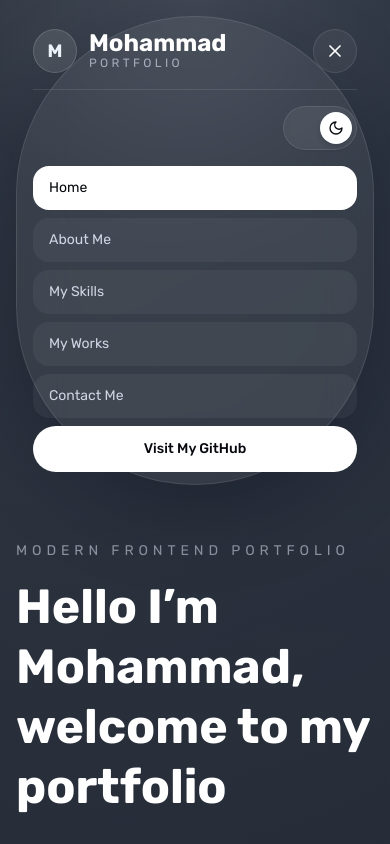
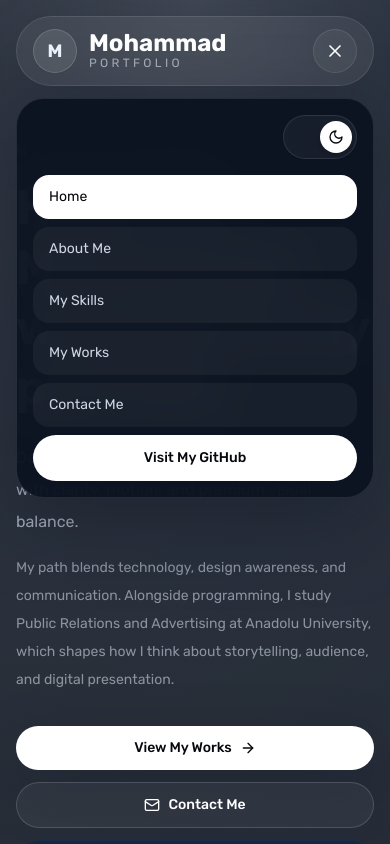
Before and after one commit to mBaharlou/my-portfolio, a React (Vite) app: page / in a window 390 px wide. Both pictures are taken after a click on the button "Toggle navigation menu". Shown: the top 844 px of the page. Built offline with nearby package versions, Linux system fonts and the light colour scheme.

Commit message:
fix mobile menu bug

```diff
--- a/src/components/layout/Navbar.jsx
+++ b/src/components/layout/Navbar.jsx
@@ -11,7 +11,7 @@ function Navbar() {
 
   return (
     <header className="sticky top-0 z-50">
-      <div className="mx-auto max-w-7xl px-4 pt-4 sm:px-6 lg:px-8">
+      <div className="relative mx-auto max-w-7xl px-4 pt-4 sm:px-6 lg:px-8">
         <motion.nav
           initial={{ y: -24, opacity: 0 }}
           animate={{ y: 0, opacity: 1 }}
@@ -67,17 +67,19 @@ function Navbar() {
               {isOpen ? <X size={20} /> : <Menu size={20} />}
             </button>
           </div>
+        </motion.nav>
 
         <AnimatePresence>
           {isOpen && (
             <motion.div
-                initial={{ opacity: 0, height: 0 }}
-                animate={{ opacity: 1, height: 'auto' }}
-                exit={{ opacity: 0, height: 0 }}
-                transition={{ duration: 0.3 }}
-                className="overflow-hidden lg:hidden"
+              initial={{ opacity: 0, y: -10 }}
+              animate={{ opacity: 1, y: 0 }}
+              exit={{ opacity: 0, y: -8 }}
+              transition={{ duration: 0.22, ease: 'easeOut' }}
+              className="absolute inset-x-4 top-full mt-3 lg:hidden sm:inset-x-6"
             >
-                <div className="mt-4 space-y-2 border-t border-slate-300/70 pt-4 dark:border-white/10">
+              <div className="overflow-hidden rounded-[1.75rem] border border-slate-300/70 bg-white/95 p-4 shadow-glow backdrop-blur-xl transition-colors duration-300 dark:border-white/10 dark:bg-[#0b1220]/95">
+                <div className="space-y-2">
                   <div className="flex justify-end pb-2">
                     <ThemeToggle />
                   </div>
@@ -107,10 +109,10 @@ function Navbar() {
                     Visit My GitHub
                   </ButtonLink>
                 </div>
+              </div>
             </motion.div>
           )}
         </AnimatePresence>
-        </motion.nav>
       </div>
     </header>
   );
```
Lines whose indentation alone changed are shown as unchanged.
